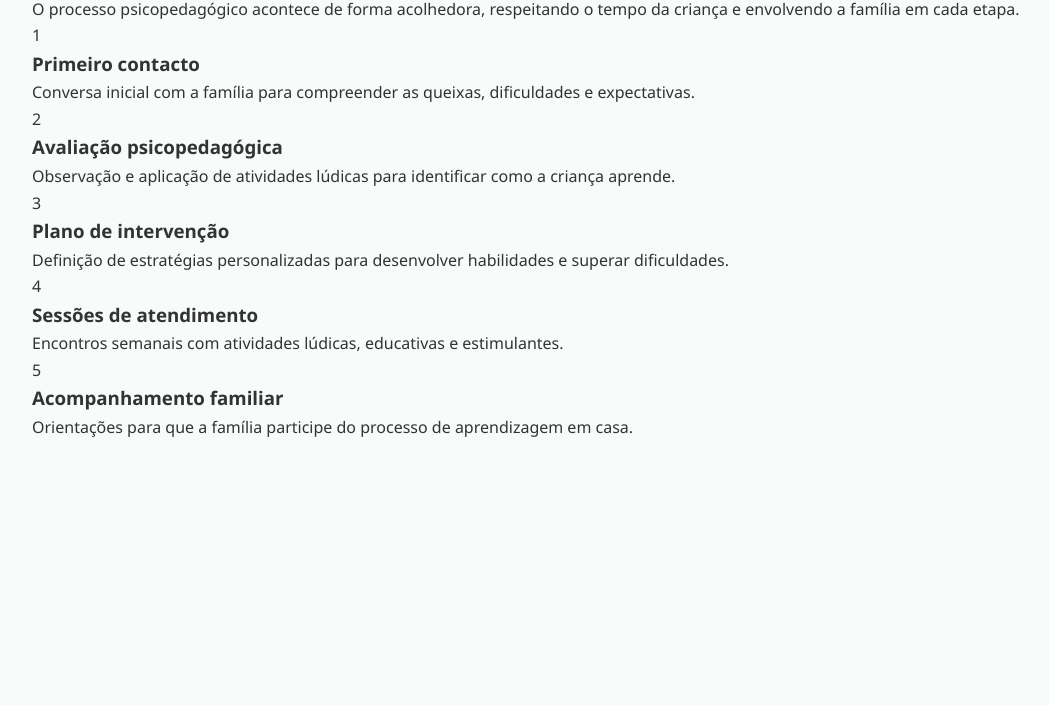
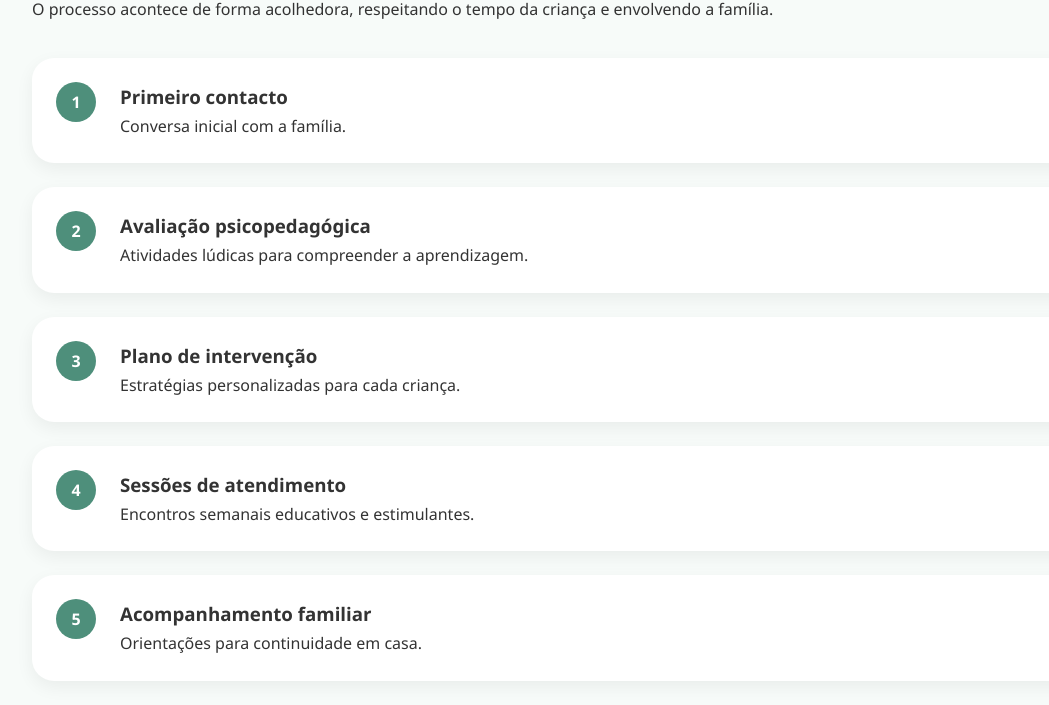
Before and after one commit to gabrielcsshtml/psicopedagogia, a plain HTML site: page processo.html in a window 1280 px wide. Shown: the part 171-876 px from the top of the page, without its empty margins (82-1131 px from the left). Before the commit the page ends 800 px from the top, so only its background shows below. Drawn offline with Linux system fonts and the light colour scheme.

Commit message:
Update processo.html

```diff
--- a/processo.html
+++ b/processo.html
@@ -9,77 +9,70 @@
 
 <body>
 
-  <!-- TOPO -->
 <header class="topo">
   <nav class="menu">
     <a href="index.html">Início</a>
     <a href="sobre.html">Sobre</a>
     <a href="atendimento.html">Atendimento</a>
-    <a href="processo.html">Como funciona</a>
-    <a href="contato.html" class="primary">Contacto</a>
+    <a href="processo.html" class="primary">Como funciona</a>
+    <a href="contato.html">Contacto</a>
   </nav>
 </header>
 
-  <!-- CONTEÚDO -->
-  <main class="container page">
+<main class="container">
 
-    <h1>Como funciona o atendimento</h1>
-    <p class="intro">
-      O processo psicopedagógico acontece de forma acolhedora,
-      respeitando o tempo da criança e envolvendo a família em cada etapa.
+  <h1 data-animate>Como funciona o atendimento</h1>
+  <p data-animate>
+    O processo acontece de forma acolhedora,
+    respeitando o tempo da criança e envolvendo a família.
   </p>
 
-    <!-- ETAPAS -->
-    <div class="steps">
+  <div class="process-steps">
 
-      <div class="step">
-        <span class="number">1</span>
+    <div class="process-step" data-animate>
+      <span>1</span>
+      <div>
         <h3>Primeiro contacto</h3>
-        <p>
-          Conversa inicial com a família para compreender as queixas,
-          dificuldades e expectativas.
-        </p>
+        <p>Conversa inicial com a família.</p>
+      </div>
     </div>
 
-      <div class="step">
-        <span class="number">2</span>
+    <div class="process-step" data-animate>
+      <span>2</span>
+      <div>
         <h3>Avaliação psicopedagógica</h3>
-        <p>
-          Observação e aplicação de atividades lúdicas para identificar
-          como a criança aprende.
-        </p>
+        <p>Atividades lúdicas para compreender a aprendizagem.</p>
+      </div>
     </div>
 
-      <div class="step">
-        <span class="number">3</span>
+    <div class="process-step" data-animate>
+      <span>3</span>
+      <div>
         <h3>Plano de intervenção</h3>
-        <p>
-          Definição de estratégias personalizadas para desenvolver
-          habilidades e superar dificuldades.
-        </p>
+        <p>Estratégias personalizadas para cada criança.</p>
+      </div>
     </div>
 
-      <div class="step">
-        <span class="number">4</span>
+    <div class="process-step" data-animate>
+      <span>4</span>
+      <div>
         <h3>Sessões de atendimento</h3>
-        <p>
-          Encontros semanais com atividades lúdicas, educativas e
-          estimulantes.
-        </p>
+        <p>Encontros semanais educativos e estimulantes.</p>
+      </div>
     </div>
 
-      <div class="step">
-        <span class="number">5</span>
+    <div class="process-step" data-animate>
+      <span>5</span>
+      <div>
         <h3>Acompanhamento familiar</h3>
-        <p>
-          Orientações para que a família participe do processo de
-          aprendizagem em casa.
-        </p>
+        <p>Orientações para continuidade em casa.</p>
+      </div>
     </div>
 
   </div>
 
 </main>
 
+<script src="animations.js"></script>
 </body>
 </html>
```
Lines whose indentation alone changed are shown as unchanged.
